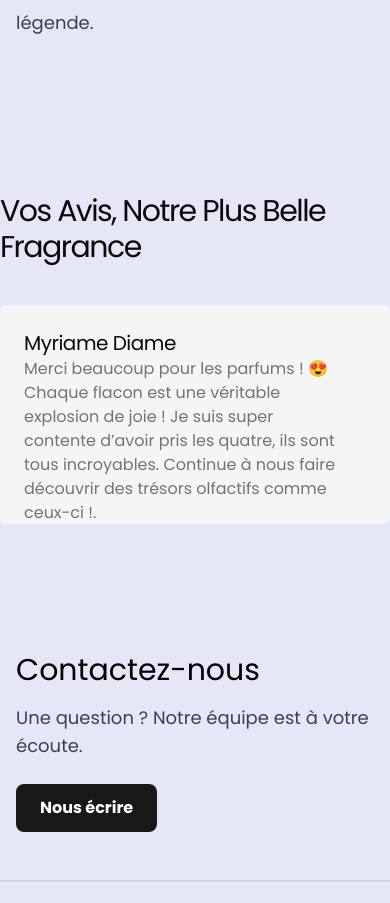
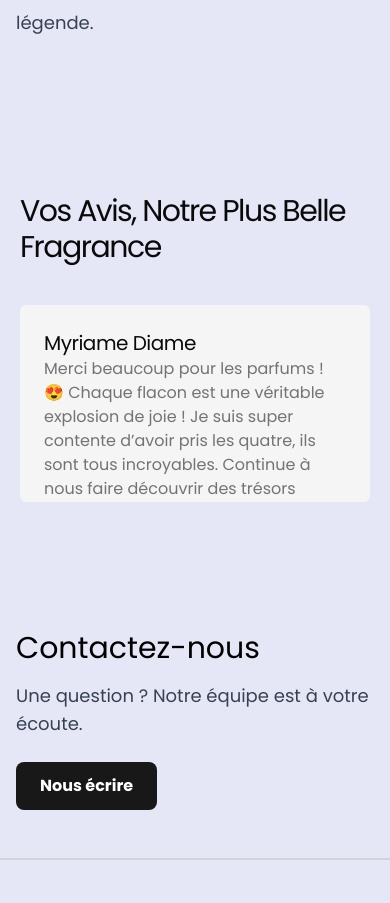
Before and after one commit to Rif-woo/Josewebsite2.0, a Next.js app: page / in a window 390 px wide. Shown: the part 2711-3614 px from the top of the page. Built offline with nearby package versions, Linux system fonts and the light colour scheme; no server answers; grey boxes are pictures that could not be loaded.

Commit message:
testi responsive updated

```diff
--- a/components/ui/testimonials.jsx
+++ b/components/ui/testimonials.jsx
@@ -10,7 +10,7 @@ const testimonials = [
     quote: "Les garssssss",
     description: "Les gars, désolée si je sens divinement bon ces jours-ci, mais c’est grâce à Reinoush, la meilleure marque de parfum du moment ☺️☺️☺️.",
     author: "Annie Biagui",
-    avatar: "https://github.com/shadcn.png",
+    avatar: "https://example.com/avatar1.png",
     avatarFallback: "AN"
   },
   {
@@ -83,7 +83,7 @@ function Testimonials() {
 
 
   return (
-    <div className="w-full py-20 lg:py-40">
+    <div className="w-full py-20 lg:py-40 max-md:px-5">
       <div className="container mx-auto">
         <div className="flex flex-col gap-10">
           <h2
```
